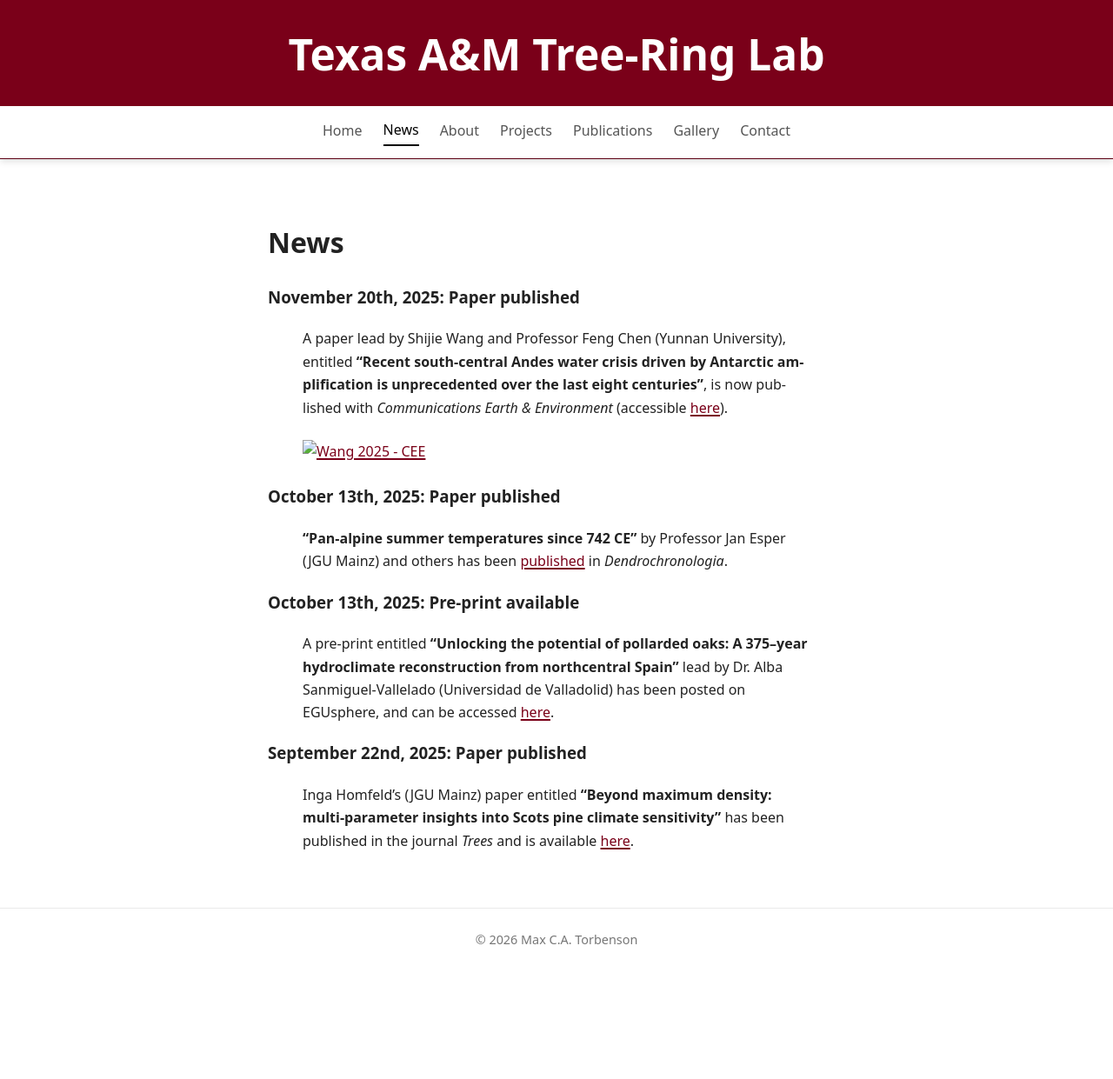
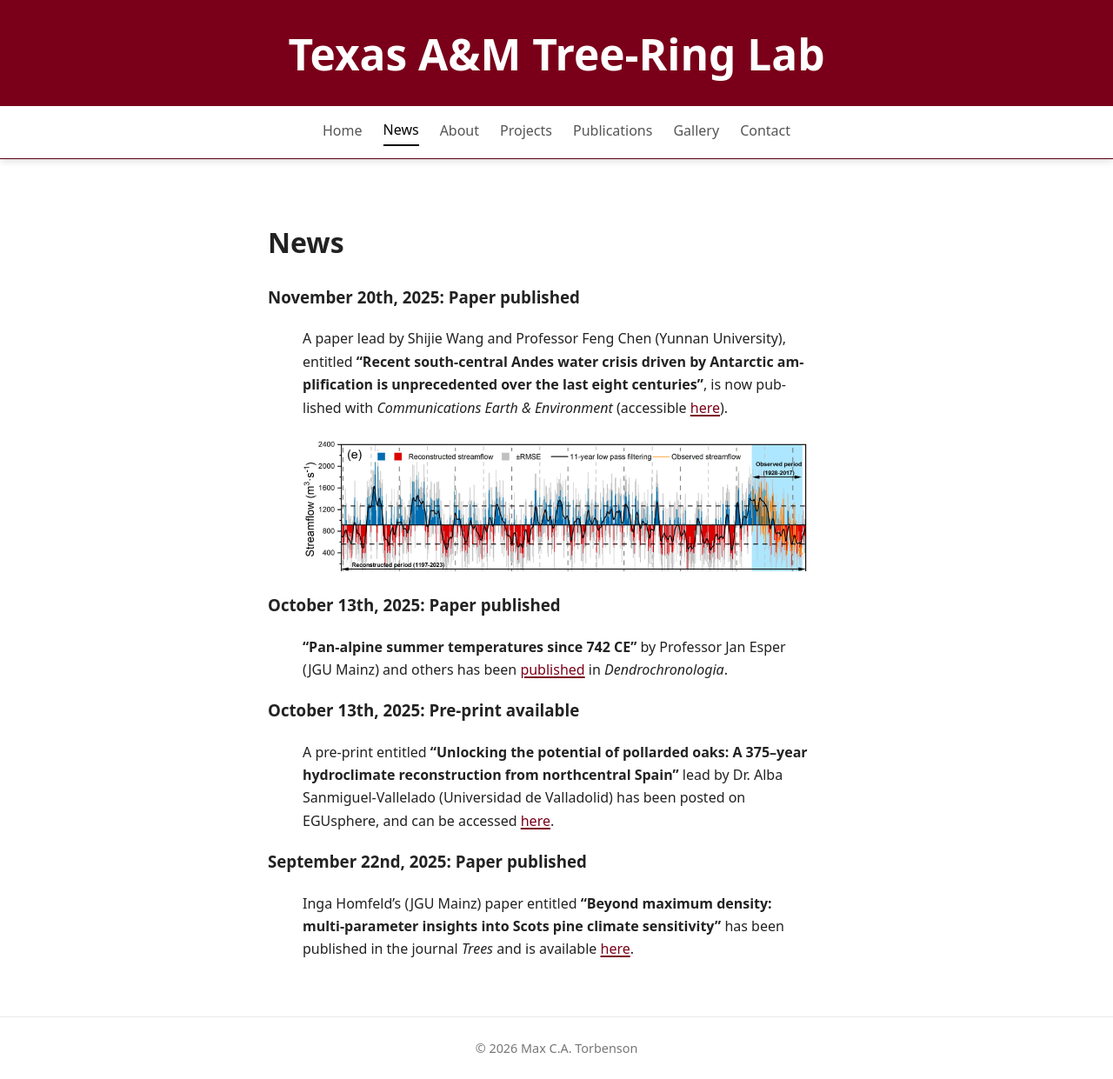
Before and after one commit to mcatorbenson/mcatorbenson.github.io, a Jekyll site: the page built from news/index.md, in a window 1280 px wide and 1241 px high. Shown: the whole window at 87% size. Built offline with Jekyll 4.4.1, drawn with Linux system fonts in a browser that asks for light colours.

Commit message:
Update index.md

```diff
--- a/news/index.md
+++ b/news/index.md
@@ -5,8 +5,8 @@
 
 # News
 ### November 20th, 2025: Paper published
-> A paper lead by Shijie Wang and Professor Feng Chen (Yunnan University), entitled **"Recent south-central Andes water crisis driven by Antarctic amplification is unprecedented over the last eight centuries"**, is now published with *Communications Earth & Environment* (accessible [here](https://www.nature.com/articles/s43247-025-02858-1/)). <a href="assets/temp/wang25CEE.png" class="lightbox">
-    <img src="assets/temp/wang25CEE.png" alt="Wang 2025 - CEE">
+> A paper lead by Shijie Wang and Professor Feng Chen (Yunnan University), entitled **"Recent south-central Andes water crisis driven by Antarctic amplification is unprecedented over the last eight centuries"**, is now published with *Communications Earth & Environment* (accessible [here](https://www.nature.com/articles/s43247-025-02858-1/)). <a href="../assets/temp/wang25CEE.png" class="lightbox">
+    <img src="../assets/temp/wang25CEE.png" alt="Wang 2025 - CEE">
 </a>
 
 ### October 13th, 2025: Paper published
```
